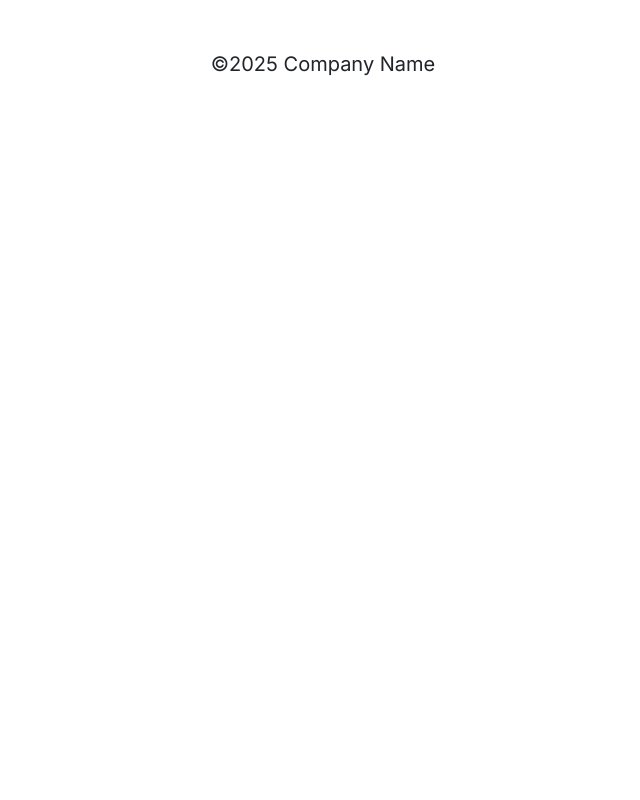
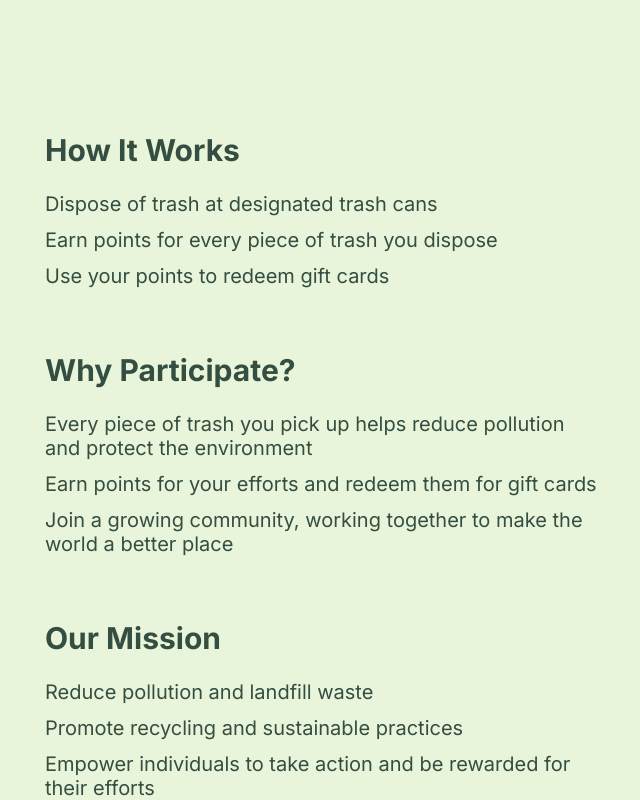
Before and after one commit to alex-bo7/362-project, a React (Vite) app in the folder frontend/: page / in a window 1280 px wide. Shown: the part 780-1580 px from the top of the page, without its empty margins (317-957 px from the left). Before the commit the page ends 872 px from the top, so only its background shows below. Built offline with nearby package versions, Linux system fonts and the light colour scheme.

Commit message:
New colors + Info section

```diff
--- a/frontend/src/app.css
+++ b/frontend/src/app.css
@@ -5,14 +5,18 @@
 }
 
 :root {
-  --primary-color: #212529;
+  /* --primary-color: #212529; */
+  --primary-color: #344e41;
   --secondary-color: #f8f9fa;
+  --highlight-color: #25a244;
+  --bg-color: #e9f5db;
 }
 
 body {
   font-family: "Inter", sans-serif;
   font-size: 1.25rem;
   color: var(--primary-color);
+  background-color: var(--bg-color);
 }
 
 /* global utility classes */
--- /dev/null
+++ b/frontend/src/components/Card/Card.tsx
@@ -0,0 +1,19 @@
+import "./card.css";
+
+interface CardProps {
+  title: string;
+  description: Array<string>;
+}
+
+export default function Card(props: CardProps) {
+  return (
+    <div className="page-component-padding card">
+      <h2 className="card-title">{props.title}</h2>
+      <ul className="card-list">
+        {props.description.map((item) => (
+          <li>{item}</li>
+        ))}
+      </ul>
+    </div>
+  );
+}
--- /dev/null
+++ b/frontend/src/components/Card/card.css
@@ -0,0 +1,22 @@
+.card {
+  width: fit-content;
+  margin: 0 auto;
+}
+
+.card-title {
+  margin-bottom: 1.5rem;
+}
+
+.card-list {
+  list-style: none;
+  display: flex;
+  flex-direction: column;
+  gap: 0.75rem;
+  margin-bottom: 2rem;
+}
+
+@media (min-width: 768px) {
+  .card {
+    width: 620px;
+  }
+}
--- a/frontend/src/components/Forms/LoginForm.tsx
+++ b/frontend/src/components/Forms/LoginForm.tsx
@@ -16,7 +16,10 @@ export default function LoginForm() {
       />
       <button className="form-btn">Login</button>
       <p className="form-text">
-        Don't have an account? <a href="/signup">Signup</a>
+        Don't have an account?{" "}
+        <a href="/signup" className="form-link">
+          Signup
+        </a>
       </p>
     </form>
   );
--- a/frontend/src/components/Forms/SignupForm.tsx
+++ b/frontend/src/components/Forms/SignupForm.tsx
@@ -21,7 +21,10 @@ export default function SignupForm() {
       />
       <button className="form-btn">Signup</button>
       <p className="form-text">
-        Already have an account? <a href="/login">Login</a>
+        Already have an account?{" "}
+        <a href="/login" className="form-link">
+          Login
+        </a>
       </p>
     </form>
   );
--- a/frontend/src/components/Forms/forms.css
+++ b/frontend/src/components/Forms/forms.css
@@ -9,6 +9,8 @@
 
   border: 1px solid var(--primary-color);
   border-radius: 0.5rem;
+
+  background-color: var(--secondary-color);
 }
 
 .form-input {
@@ -20,8 +22,26 @@
   padding: 3rem 1rem;
 }
 
+.form-input,
+.form-btn {
+  border: 2px solid var(--primary-color);
+  border-radius: 0.5rem;
+}
+
 .form-btn {
   width: 80%;
   font-size: inherit;
   padding: 1rem 2rem;
+  background-color: var(--primary-color);
+  color: var(--secondary-color);
 }
+.form-btn:hover {
+  background-color: var(--secondary-color);
+  color: var(--primary-color);
+  cursor: pointer;
+  box-shadow: 0 0 6px 3px;
+}
+
+.form-link {
+  color: var(--highlight-color);
+}
--- a/frontend/src/components/Hero/Hero.tsx
+++ b/frontend/src/components/Hero/Hero.tsx
@@ -19,7 +19,7 @@ export default function Hero() {
         <div>
           <ul className="hero-btns-list">
             <li>
-              <a href="/" className="page-btn-links">
+              <a href="#info" className="page-btn-links">
                 Learn More
               </a>
             </li>
--- /dev/null
+++ b/frontend/src/components/Info/Info.tsx
@@ -0,0 +1,49 @@
+import Card from "../Card/Card";
+
+import "./info.css";
+
+export default function Info() {
+  interface CardInfo {
+    id: number;
+    title: string;
+    description: Array<string>;
+  }
+
+  let cardInfo: CardInfo[] = [
+    {
+      id: 1,
+      title: "How It Works",
+      description: [
+        "Dispose of trash at designated trash cans",
+        "Earn points for every piece of trash you dispose",
+        "Use your points to redeem gift cards",
+      ],
+    },
+    {
+      id: 2,
+      title: "Why Participate?",
+      description: [
+        "Every piece of trash you pick up helps reduce pollution and protect the environment",
+        "Earn points for your efforts and redeem them for gift cards",
+        "Join a growing community, working together to make the world a better place",
+      ],
+    },
+    {
+      id: 3,
+      title: "Our Mission",
+      description: [
+        "Reduce pollution and landfill waste",
+        "Promote recycling and sustainable practices",
+        "Empower individuals to take action and be rewarded for their efforts",
+      ],
+    },
+  ];
+
+  return (
+    <section className="info" id="info">
+      {cardInfo.map((card) => (
+        <Card key={card.id} title={card.title} description={card.description} />
+      ))}
+    </section>
+  );
+}
--- /dev/null
+++ b/frontend/src/components/Info/info.css
@@ -0,0 +1,9 @@
+.info {
+  padding: 2rem 0;
+}
+
+@media (min-width: 1080px) {
+  .info {
+    padding: 5rem 0;
+  }
+}
--- a/frontend/src/pages/HomePage.tsx
+++ b/frontend/src/pages/HomePage.tsx
@@ -1,6 +1,7 @@
 import Nav from "../components/Nav/Nav";
 import Footer from "../components/Footer/Footer";
 import Hero from "../components/Hero/Hero";
+import Info from "../components/Info/Info";
 
 export default function HomePage() {
   return (
@@ -8,6 +9,7 @@ export default function HomePage() {
       <Nav />
       <main>
         <Hero />
+        <Info />
       </main>
       <Footer />
     </>
```
Also changed, not shown: frontend/public/images/christopher-vega-nnlRR2NF2ko-unsplash.jpg (added).
